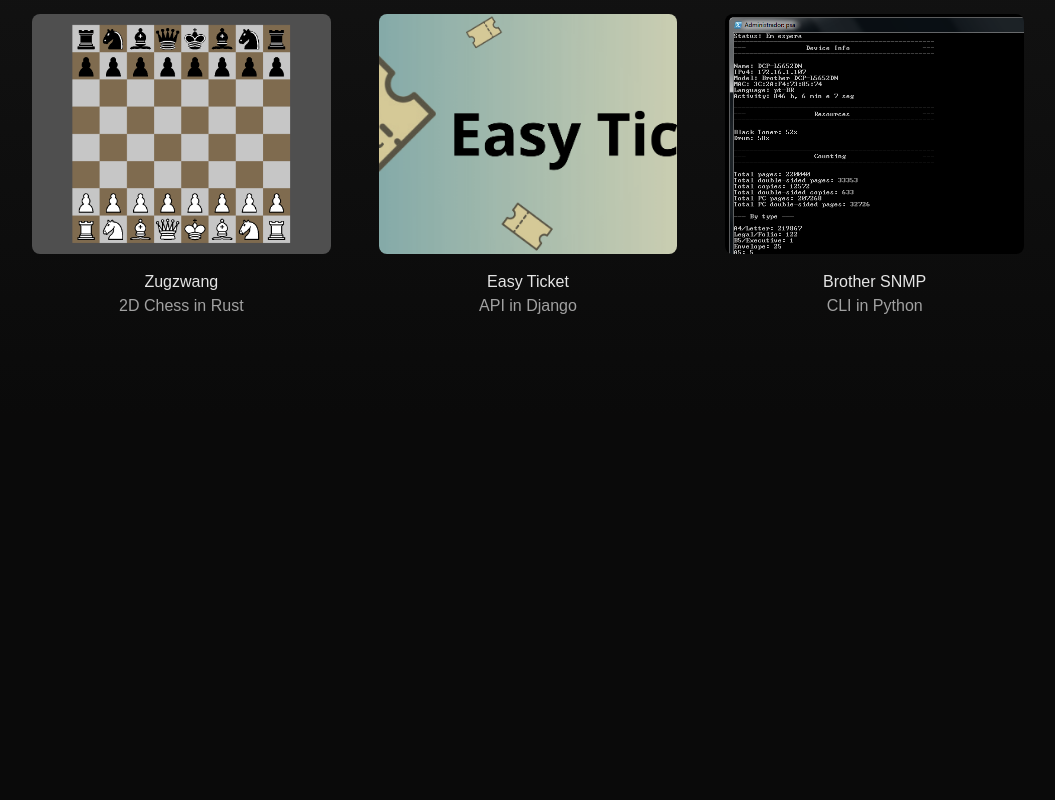
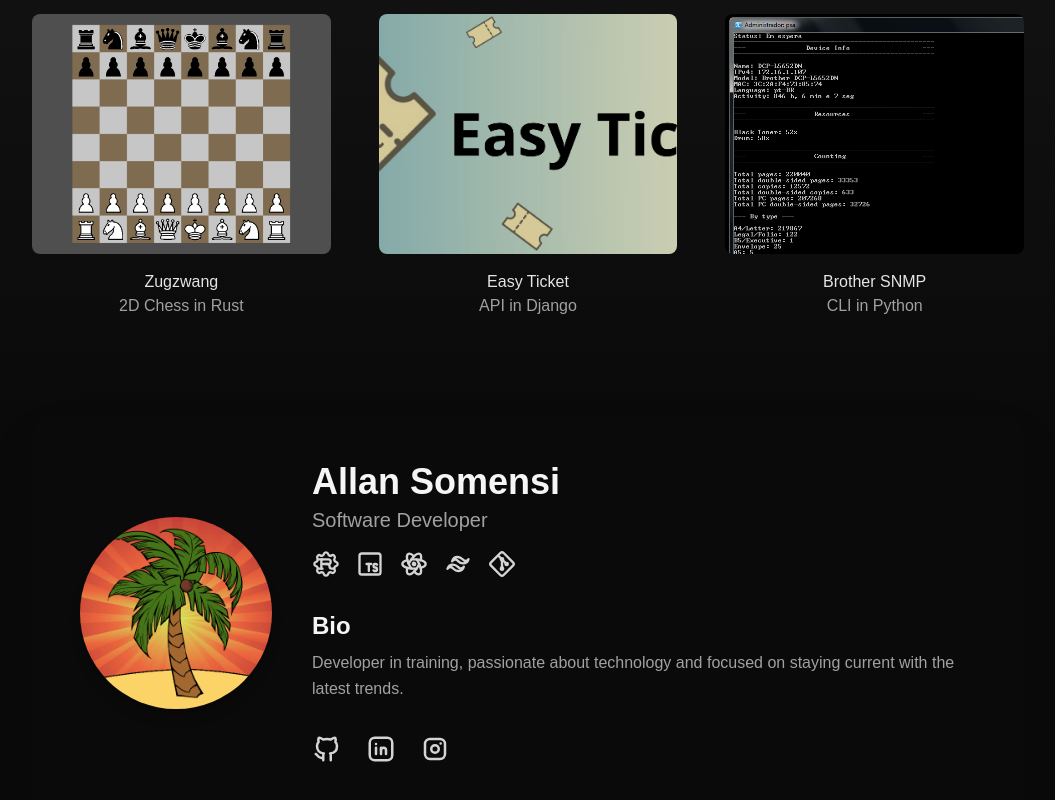
Before and after one commit to allansomensi/allansomensi.dev, a Next.js app: page / in a window 1280 px wide. Shown: the part 1852-2652 px from the top of the page, without its empty margins (112-1167 px from the left). Before the commit the page ends 2266 px from the top, so only its background shows below. Built offline with nearby package versions, Linux system fonts and the light colour scheme.

Commit message:
feat: :sparkles: add `AboutMe` section

```diff
--- a/app/page.tsx
+++ b/app/page.tsx
@@ -1,3 +1,4 @@
+import AboutMe from "@/components/sections/AboutMe";
 import { Hero } from "@/components/sections/Hero";
 import { Projects } from "@/components/sections/Projects";
 
@@ -6,6 +7,7 @@
     <main>
       <Hero />
       <Projects />
+      <AboutMe />
     </main>
   );
 }
--- /dev/null
+++ b/components/sections/AboutMe.tsx
@@ -0,0 +1,84 @@
+import {
+  IconBrandGithub,
+  IconBrandInstagram,
+  IconBrandLinkedin,
+  IconBrandRust,
+  IconBrandTypescript,
+  IconBrandTailwind,
+  IconBrandReact,
+  IconBrandGit,
+} from "@tabler/icons-react";
+import Image from "next/image";
+import Link from "next/link";
+
+export default function AboutMe() {
+  return (
+    <section id="about" className="mb-30 w-full">
+      <div className="mx-auto max-w-5xl px-4">
+        <div className="flex w-full flex-col items-center gap-10 rounded-3xl p-8 shadow-2xl sm:p-12 md:flex-row">
+          <Image
+            src="/profile.png"
+            alt="Profile"
+            width={192}
+            height={192}
+            className="h-36 w-36 flex-shrink-0 rounded-full object-cover shadow-lg md:h-48 md:w-48"
+          />
+
+          <div className="flex h-full w-full flex-col items-center text-center md:items-start md:text-left">
+            <h2 className="text-3xl font-bold text-neutral-100 sm:text-4xl">
+              Allan Somensi
+            </h2>
+            <h3 className="mt-1 text-lg font-medium text-neutral-400 sm:text-xl">
+              Software Developer
+            </h3>
+
+            <div className="mt-4 flex items-center justify-center gap-4 text-neutral-300 md:justify-start">
+              <IconBrandRust size={28} />
+              <IconBrandTypescript size={28} />
+              <IconBrandReact size={28} />
+              <IconBrandTailwind size={28} />
+              <IconBrandGit size={28} />
+            </div>
+
+            <h4 className="mt-6 text-2xl font-semibold text-neutral-100 sm:mt-8">
+              Bio
+            </h4>
+            <p className="mt-2 text-sm leading-relaxed text-neutral-400 sm:text-base">
+              Developer in training, passionate about technology and focused on
+              staying current with the latest trends.
+            </p>
+
+            <div className="mt-8 flex w-full flex-wrap items-center justify-center gap-6 md:justify-start">
+              <div className="flex items-center justify-center gap-6 md:justify-start">
+                <Link
+                  href="https://github.com/allansomensi"
+                  target="_blank"
+                  className="text-neutral-300 transition-colors duration-200 hover:text-neutral-50"
+                  aria-label="GitHub Profile"
+                >
+                  <IconBrandGithub size={30} />
+                </Link>
+                <Link
+                  href="https://linkedin.com/in/allansomensi"
+                  target="_blank"
+                  className="text-neutral-300 transition-colors duration-200 hover:text-neutral-50"
+                  aria-label="LinkedIn Profile"
+                >
+                  <IconBrandLinkedin size={30} />
+                </Link>
+                <Link
+                  href="https://instagram.com/allanrsomensi"
+                  target="_blank"
+                  className="text-neutral-300 transition-colors duration-200 hover:text-neutral-50"
+                  aria-label="Instagram Profile"
+                >
+                  <IconBrandInstagram size={30} />
+                </Link>
+              </div>
+            </div>
+          </div>
+        </div>
+      </div>
+    </section>
+  );
+}
--- a/components/sections/Projects.tsx
+++ b/components/sections/Projects.tsx
@@ -50,7 +50,7 @@
               words={["Software", "Systems", "Solutions"]}
             />
           </motion.div>
-          <p className="mt-4 text-center text-base text-neutral-600 dark:text-neutral-400">
+          <p className="mt-4 text-center text-base text-neutral-400">
             A showcase of my open-source projects grounded in the principles of
             modern, scalable, and semantic software development for robust and
             maintainable results.
```
Also changed, not shown: public/profile.png (added), 1 other file (tests, documents, lock files or other folders).
